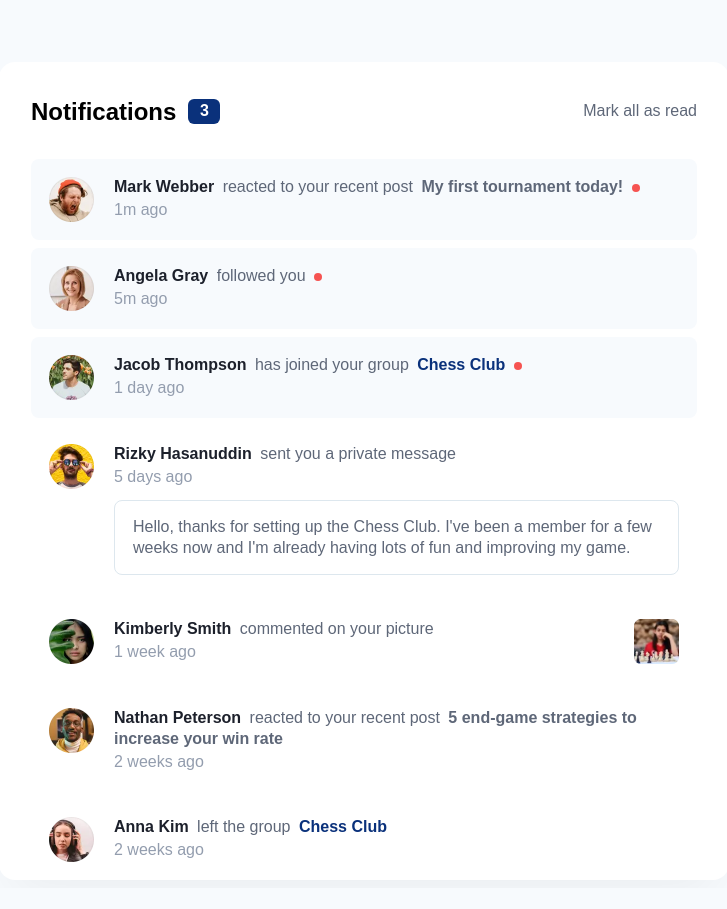
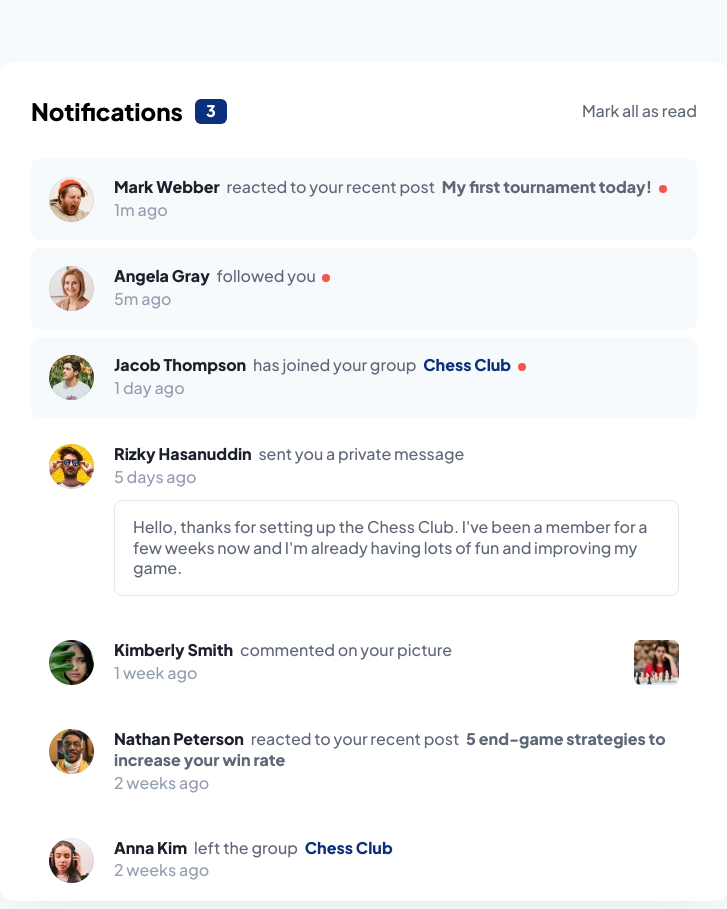
Before and after one commit to byronbyron/notifications-page, a plain HTML site: page index.html in a window 1280 px wide. Shown: the whole page, without its empty margins (276-1003 px from the left). Before the commit the page ends 888 px from the top, so only its background shows below. Drawn offline with Linux system fonts and the light colour scheme; the site is published under a folder, as on GitHub Pages, so addresses that start at the root find nothing.

Commit message:
Fix font path

```diff
--- a/style.css
+++ b/style.css
@@ -1,12 +1,12 @@
 @font-face {
     font-family: 'Plus Jakarta Sans';
-    src: url('/assets/fonts/static/PlusJakartaSans-Medium.ttf') format('truetype');
+    src: url('./assets/fonts/static/PlusJakartaSans-Medium.ttf') format('truetype');
     font-weight: normal;
 }
 
 @font-face {
     font-family: 'Plus Jakarta Sans';
-    src: url('/assets/fonts/static/PlusJakartaSans-ExtraBold.ttf') format('truetype');
+    src: url('./assets/fonts/static/PlusJakartaSans-ExtraBold.ttf') format('truetype');
     font-weight: bold;
 }
 
```
